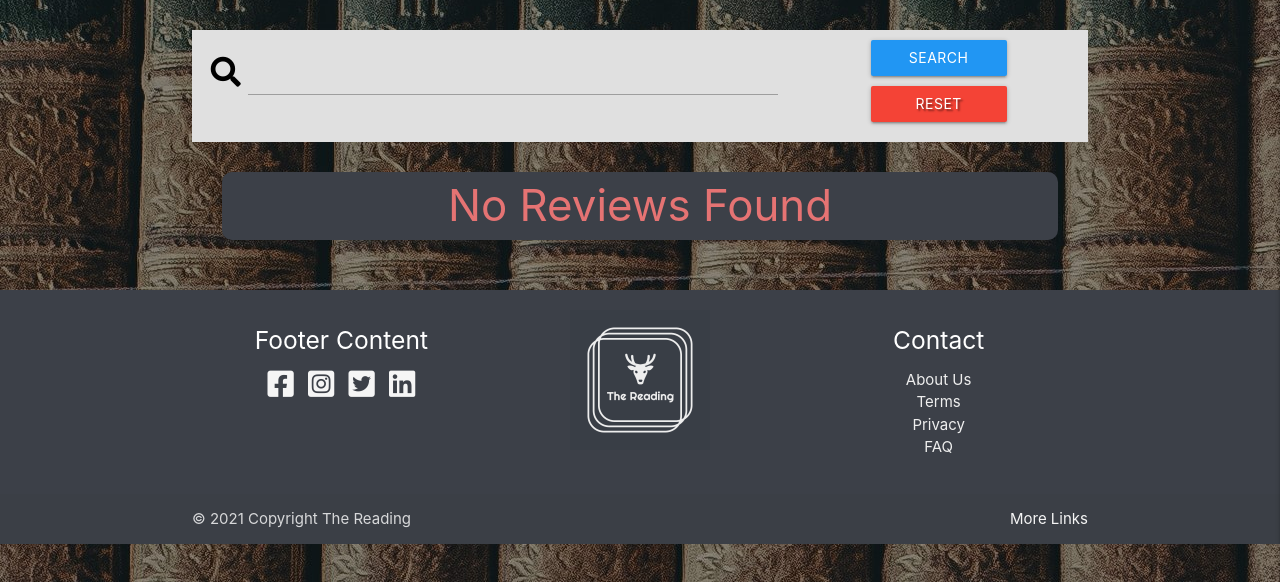
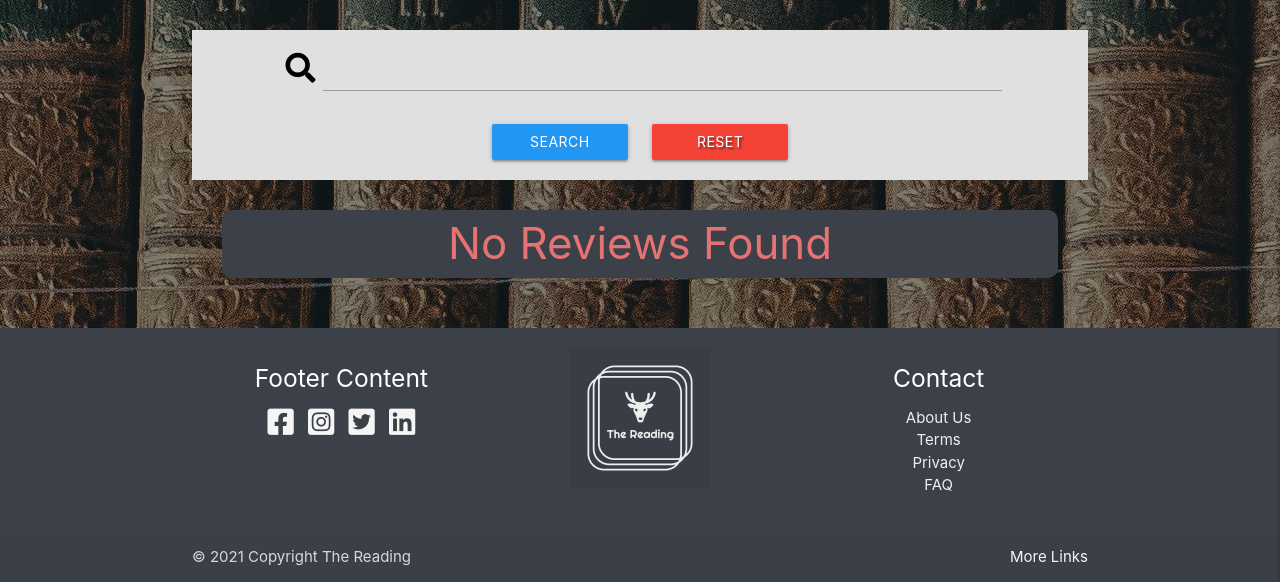
Before and after one commit to QuelleQim/MS3-the-reading, a Flask app: page / in a window 1280 px wide. Shown: the part 218-800 px from the top of the page. Run offline with Flask 2, Linux system fonts and the light colour scheme; data that the repository does not hold is empty; some libraries are stand-ins or nearby versions.

Commit message:
Add structural change to form and review card in reviews.html

```diff
--- a/templates/reviews.html
+++ b/templates/reviews.html
@@ -5,13 +5,13 @@
 
     <div class="row card-content grey lighten-2">
         <form action="{{ url_for('search') }}" method="post" class="col s12">
-            <div class="row valign-wrapper center-align">
-                <div class="input-field col s12 m8">
+            <div class="row center-align">
+                <div class="input-field col s10 offset-s1">
                     <i class="fas fa-search prefix black-text"></i>
                     <input type="text" name="query" id="query" class="validate" required>
                     <label for="query"></label>
                 </div>
-                <div class="col s12 m4">
+                <div class="col s12 center-align">
                     <button type="submit" class="btn blue">
                         Search
                     </button>
@@ -25,7 +25,7 @@
     <ul class="row">
         {% for review in reviews %}
         <li>
-            <div class="card-content grey lighten-2 card-panel">
+            <div class="hoverable card-content grey lighten-2 card-panel">
                 <div class="col s3">
                     <img src="static/images/book-image.jpg" alt="Book image">
                 </div>
@@ -42,7 +42,7 @@
                 <br>
                 {{ review.published_date}}
                 <br>
-                {{ review.review_description}}
+                <p class="truncate">{{ review.review_description}}</p>
                 <br>
                 {% if review.explicit_content == "on" %}
                 <i class="fas fa-exclamation-triangle tooltipped"
```
